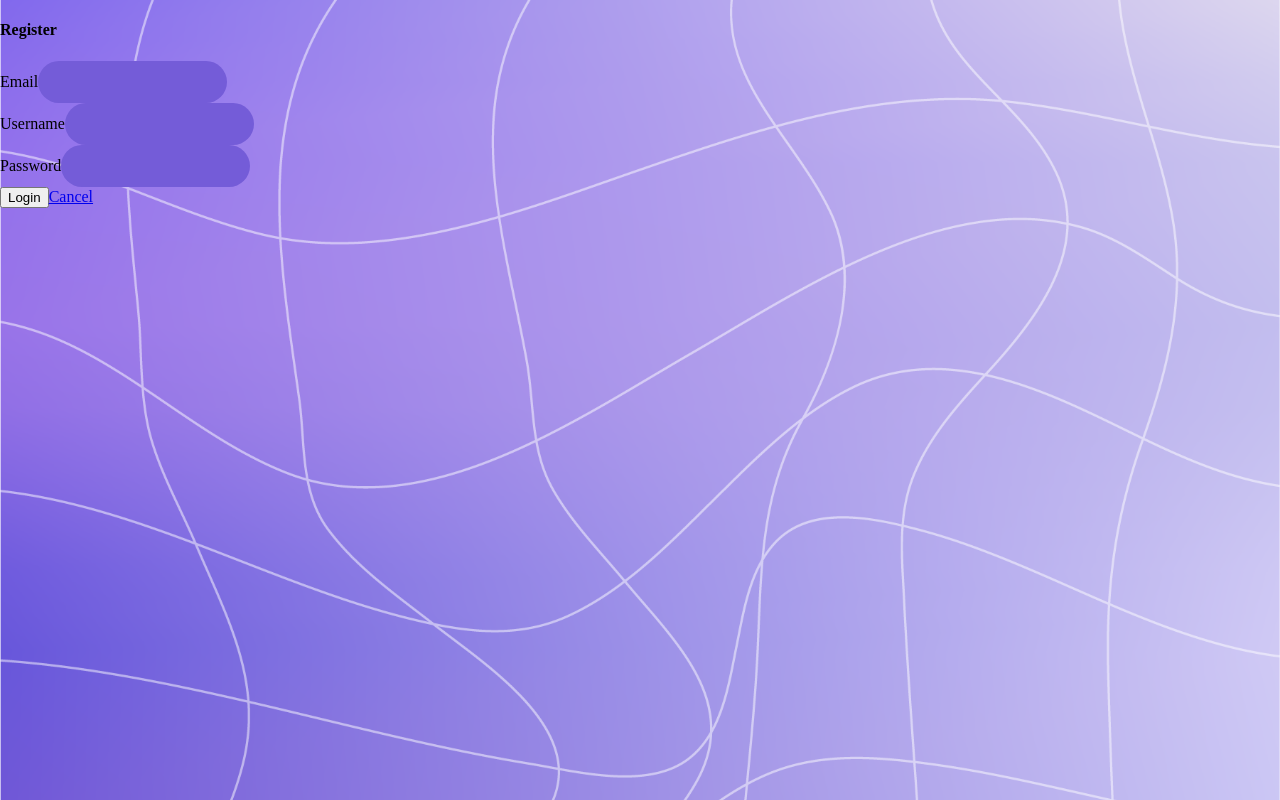
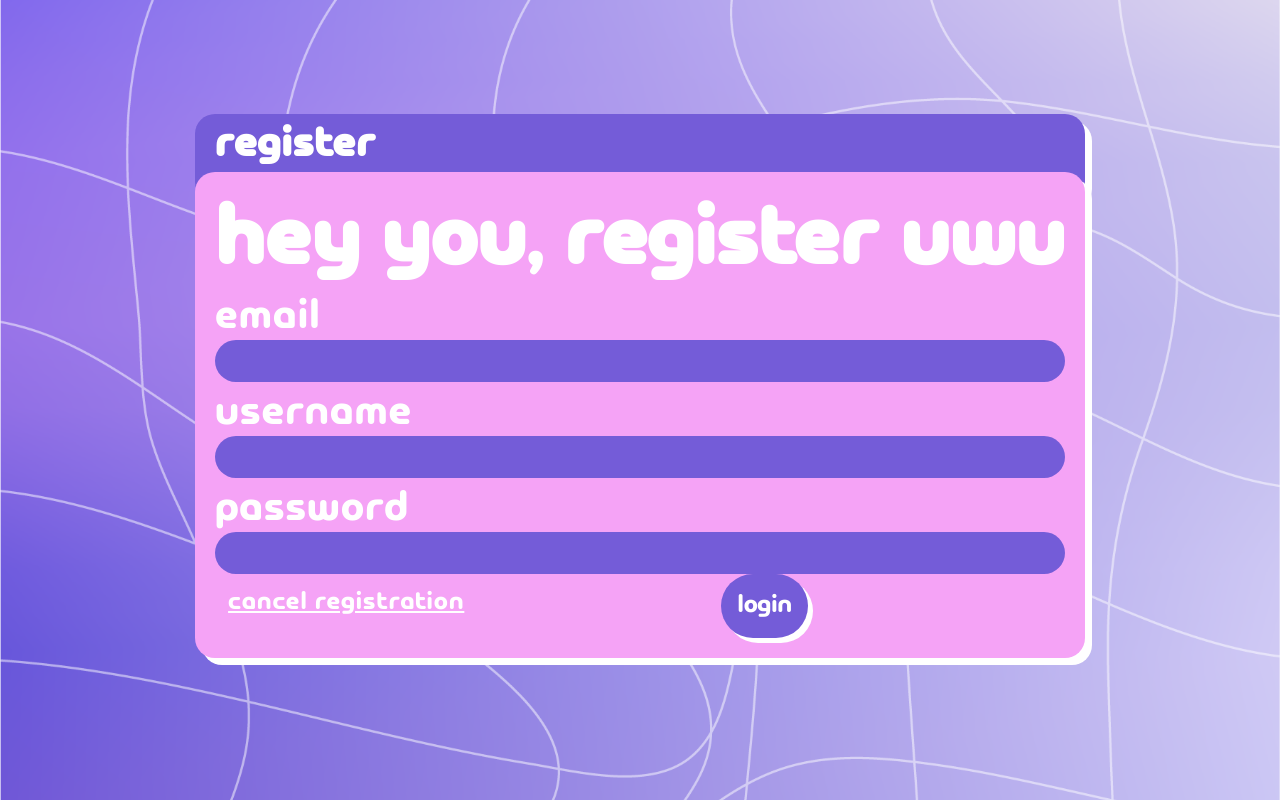
Before and after one commit to th-mayer/rock-paper-scissors, a Vue app in the folder frontend/: page /account/register in a window 1280 px wide. Built offline with nearby package versions, Linux system fonts and the light colour scheme; no server answers.

Commit message:
Added HomeAccount component

```diff
--- a/frontend/src/components/Card.vue
+++ b/frontend/src/components/Card.vue
@@ -29,6 +29,7 @@
 
 .card-container {
     width: fit-content;
+    height: fit-content;
     z-index: 1001;
     transform: translateY(-45px);
 }
@@ -46,7 +47,7 @@
 /* these are gonna need media queries to style on phone obv */
 .card-rect {
     position: relative;
-    height: 60vh;
+    height: fit-content;
     width: fit-content;
     margin: 0;
     background-color: #F5A3F6;
@@ -80,4 +81,39 @@
     margin-top: -10px;
     color: #ffffff;
 }
+
+.card-container button {
+  color: white;
+  background-color: #745cd8;
+  border: none;
+  border-radius: 50px;
+  padding: 2vh;
+  height: 8vh;
+  width: fit-content;
+  margin: 0 auto;
+  font-family: tweety;
+  font-size: 3vh;
+  box-shadow: 5px 5px white;
+}
+
+.card-container button:hover {
+  cursor: pointer;
+  background-color: white;
+  color:#745cd8;
+  box-shadow: 5px 5px #745cd8;
+  transition: 0.2s ease-in;
+}
+
+.card-container a {
+  font-size: 60%;
+  color: white;
+  text-decoration: underline;
+  width: fit-content;
+}
+
+.card-container p {
+    font-size: 3vh;
+    color: white;
+    margin: 0;
+}
 </style>
--- /dev/null
+++ b/frontend/src/components/HomeAccount.vue
@@ -0,0 +1,25 @@
+<script setup lang="ts">
+import Card from './Card.vue';
+import { useAuthStore } from '../stores/auth.store';
+import { storeToRefs } from 'pinia';
+
+const authStore = useAuthStore();
+const { user } = storeToRefs(authStore);
+console.log({ user });
+</script>
+
+<template>
+    <Card title="Your Homepage" class="Homecard">
+            <h1>Hello, {{user.username}}!</h1>
+            <p>It is the perfect time for a thrilling match today!</p>
+            <router-link to="/edituser" class="link">Manage Account and Items</router-link>
+            <div class="flex-row">
+                <button @click="authStore.logout()">Logout</button>
+                <button @click="">Find Match</button>
+            </div>
+    </Card>
+</template>
+
+<style>
+
+</style>
--- a/frontend/src/views/Home.vue
+++ b/frontend/src/views/Home.vue
@@ -2,6 +2,7 @@
 import { useAuthStore } from '../stores/auth.store';
 import { storeToRefs } from 'pinia';
 import Card from '../components/Card.vue';
+import HomeAccount from '../components/HomeAccount.vue'
 
 const authStore = useAuthStore();
 const { user } = storeToRefs(authStore);
@@ -10,13 +11,9 @@ console.log({ user });
 
 <template>
     <div class="flex-row">
-        <Card title="Your Homepage" class="Homecard">
-            <h1>"Hello {{ user.username }} !"</h1>
-            <p><router-link to="/edituser">Manage Account and Items</router-link></p>
-            <button @click="authStore.logout()" class="btn btn-link">Logout</button>
-        </Card>
-        <Card title="Your Homepage" class="Homecard">
-            <h1>"Hello {{ user.username }} !"</h1>
+        <HomeAccount></HomeAccount>
+        <Card title="Leaderboard" class="Homecard">
+            <p></p>
             <p><router-link to="/edituser">Manage Account and Items</router-link></p>
             <button @click="authStore.logout()" class="btn btn-link">Logout</button>
         </Card>
--- a/frontend/src/views/account/Register.vue
+++ b/frontend/src/views/account/Register.vue
@@ -4,6 +4,7 @@ import * as Yup from "yup";
 import { useUserStore } from "../../stores/users.store";
 import { useAlertStore } from "../../stores/alert.store";
 import { router } from "../../router/router";
+import Card from '../../components/Card.vue';
 ;
 
 const schema = Yup.object().shape({
@@ -26,33 +27,150 @@ async function onSubmit(values: any) {
 </script>
 
 <template>
-  <div class="card m-3">
-    <h4 class="card-header">Register</h4>
-    <div class="card-body">
+  <div class="register-div">
+    <Card title="Register">
+      <h1>hey you, register UwU</h1>
       <Form @submit="onSubmit" :validation-schema="schema" v-slot="{ errors, isSubmitting }">
-        <div class="form-group">
-          <label>Email</label>
-          <Field name="email" type="text" class="form-control" :class="{ 'is-invalid': errors.email }" />
-          <div class="invalid-feedback">{{ errors.email }}</div>
+        <div class="form-section">
+          <div class="flex-col">
+            <div class="label-line">
+              <label>Email</label>
+              <div class="error">{{ errors.email }}</div>
+            </div>
+            <Field name="email" type="text" class="form-control margin-bottom" :class="{ 'is-invalid': errors.email }" />
+          </div>
         </div>
-        <div class="form-group">
-          <label>Username</label>
-          <Field name="username" type="text" class="form-control" :class="{ 'is-invalid': errors.username }" />
-          <div class="invalid-feedback">{{ errors.username }}</div>
+        <div class="form-section">
+          <div class="flex-col">
+            <div class="label-line">
+              <label>Username</label>
+              <div class="error">{{ errors.username }}</div>
+            </div>
+            <Field name="username" type="text" class="form-control margin-bottom" :class="{ 'is-invalid': errors.username }" />
+          </div>
         </div>
-        <div class="form-group">
-          <label>Password</label>
-          <Field name="hash" type="password" class="form-control" :class="{ 'is-invalid': errors.hash }" />
-          <div class="invalid-feedback">{{ errors.hash }}</div>
+        <div class="form-section">
+          <div class="flex-col">
+            <div class="label-line">
+              <label>Password</label>
+              <div class="error">{{ errors.hash }}</div>
+            </div>
+            <Field name="hash" type="password" class="form-control" :class="{ 'is-invalid': errors.hash }" />
+          </div>
         </div>
-        <div class="form-group">
-          <button class="btn btn-primary" :disabled="isSubmitting">
-            <span v-show="isSubmitting" class="spinner-border spinnder-border-sm mr-1"></span>
-            Login
-          </button>
-          <router-link to="login" class="btn btn-link">Cancel</router-link>
+        <div class="form-section flex-row">
+          <router-link to="login" class="cancel-link">Cancel registration</router-link>
+          <button class="login-btn" :disabled="isSubmitting">Login</button>
         </div>
       </Form>
-    </div>
+    </Card>
   </div>
 </template>
+
+<style>
+.register-div {
+  width: 100vw;
+  height: 100vh;
+  display: flex;
+  justify-content: center;
+  align-items: center;
+  z-index: 1000;
+}
+
+.flex-col {
+  color: white;
+  display: flex;
+  flex-direction: column;
+  width: 100%;
+}
+
+.flex-row {
+  color: white;
+  display: flex;
+  flex-direction: row;
+  width: 100%;
+}
+
+.form-control {
+  background-color: #745cd8;
+  border-radius: 30px;
+  border: none;
+  height: 5vh;
+  color: white;
+  padding-left: 10px;
+}
+
+.margin-bottom {
+  margin-bottom: 10px;
+}
+
+input:-webkit-autofill,
+input:-webkit-autofill:hover,
+input:-webkit-autofill:focus,
+input:-webkit-autofill:active{
+    -webkit-box-shadow: 0 0 0 30px #745cd8 inset !important;
+}
+
+input:-webkit-autofill{
+    -webkit-text-fill-color: white !important;
+}
+
+.form-control:focus {
+  background-color: #745cd8;
+  color: white;
+  border: none;
+  outline-color: #745cd8;
+  ;
+}
+
+.error {
+  color: rgb(239, 39, 122); margin-top: 2vh;
+  font-size: 60%;
+}
+
+.login-btn {
+  color: white;
+  background-color: #745cd8;
+  border: none;
+  border-radius: 50px;
+  padding: 3vh;
+  height: 13vh;
+  width: fit-content;
+  margin: 0 auto;
+  margin-top: 10px;
+  font-family: tweety;
+  font-size: 8vh;
+  box-shadow: 5px 5px white;
+}
+
+.login-btn:hover {
+  cursor: pointer;
+  background-color: white;
+  color:#745cd8;
+  box-shadow: 5px 5px #745cd8;
+  transition: 0.2s ease-in;
+}
+
+.cancel-link {
+  font-size: 60%;
+  color: white;
+  text-decoration: underline;
+  margin-top: 2vh;
+  margin-bottom: 2vh;
+  margin-left: 13px;
+  width: fit-content;
+}
+
+.label-line{
+  display: flex;
+  flex-direction: row;
+  justify-content: space-between;
+}
+
+.card-rect h1{
+    color: white;
+    margin: 0.5rem 0;
+    padding: 0;
+    white-space: nowrap;
+}
+</style>
```
Also changed, not shown: 1 other file (tests, documents, lock files or other folders).
